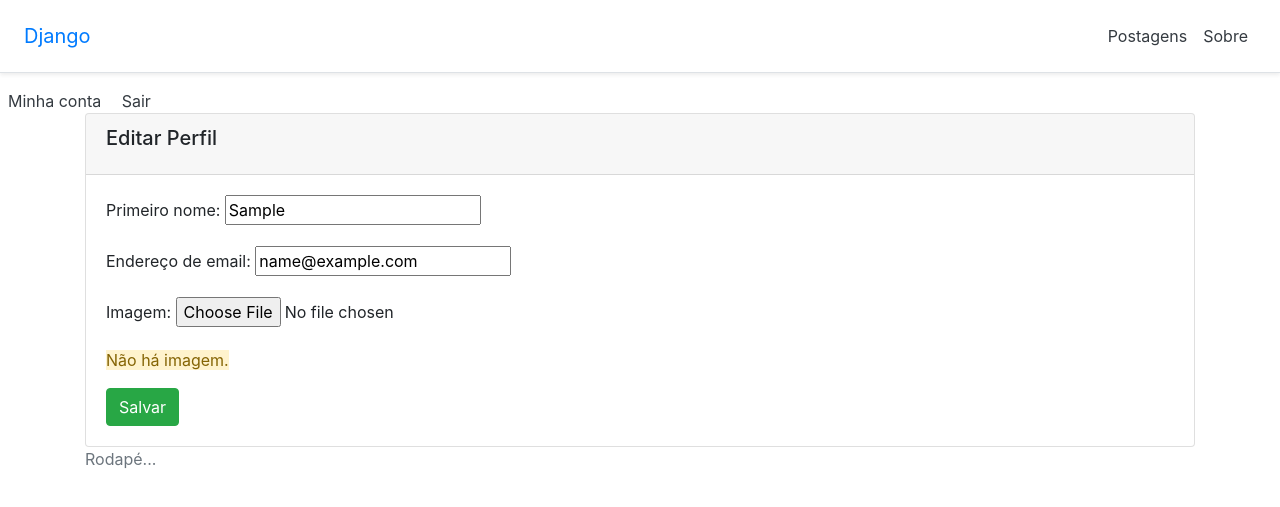
After one commit to AnaOliiveira/Django-blog, a Django app: page /account/1/edit in a window 1280 px wide. The commit adds this page. Shown: the top 507 px of the page. Run offline with Django 4.2, Linux system fonts and the light colour scheme; the visitor is signed in with stand-in values (Sample User, id 1); data comes from the database, SQL or seed files in the repository; parts of the project's set-up code (start-up, migrations or seed data) failed here and were passed over; some libraries are stand-ins or nearby versions.

Commit message:
Upload de arquivos - foto do perfil

```diff
--- a/accounts/models.py
+++ b/accounts/models.py
@@ -1,6 +1,18 @@
 from django.db import models
 from django.contrib.auth.models import AbstractUser
+import os
+from uuid import uuid4
+
+def safe_rename(instance, filename): # função para renomear o arquivo de forma segura
+  extension = filename.split('.')[-1]
+  filename = f'{uuid4().hex}.{extension}'
+  return os.path.join('images', filename)
 
 class CustomUser(AbstractUser): # herda o model User base padrão do Django
   data_nascimento = models.DateField("Data de Nascimento", null=True, blank=True)
   cpf = models.CharField("CPF", max_length=11, null=True, blank=True)
+  imagem = models.FileField(
+    upload_to=safe_rename,
+    default=None,
+    null=True
+  )
--- a/accounts/urls.py
+++ b/accounts/urls.py
@@ -5,4 +5,8 @@ urlpatterns = [
     views.AccountCreateView.as_view(),
     name="signup"
   ),
+  path('account/<int:pk>/edit',
+    views.AccountUpdateView.as_view(),
+    name="account_edit"
+  ),
 ]
--- a/accounts/views.py
+++ b/accounts/views.py
@@ -2,7 +2,8 @@ from django.shortcuts import render
 
 # Create your views here.
 
-from django.views.generic.edit import CreateView
+from django.views.generic.edit import CreateView, UpdateView
+from django.contrib.auth.mixins import LoginRequiredMixin
 from django.urls import reverse_lazy
 from django.contrib.auth.hashers import make_password # para criptografar a senha
 from django.contrib import messages
@@ -24,3 +25,22 @@ class AccountCreateView(CreateView):
     form.save()
     messages.success(self.request, self.success_message)
     return super(AccountCreateView, self).form_valid(form)
+
+class AccountUpdateView(LoginRequiredMixin, UpdateView):
+  model = User
+  template_name = 'accounts/user_form.html'
+  fields = ('first_name', 'email', 'imagem', ) # incluir os campos que deseja liberar a edição
+  success_url = reverse_lazy('posts_all') # rota para redirecionar após a edição
+  success_message = 'Perfil atualizado com sucesso!'
+
+  def get_queryset(self): # método que altera o objeto recuperado pela view
+    user_id = self.kwargs.get('pk') # recupera o argumento vindo na URL / rota
+    user = self.request.user # obtém o objeto usuário da sessão
+    if user is None or not user.is_authenticated or user_id != user.id:
+      return User.objects.none()
+
+    return User.objects.filter(id=user.id) # apenas o usuário do perfil logado pode editar
+
+  def form_valid(self, form): # executa quando os dados estiverem válidos
+    messages.success(self.request, self.success_message)
+    return super(AccountUpdateView, self).form_valid(form)
--- a/templates/_layout1.html
+++ b/templates/_layout1.html
@@ -30,6 +30,7 @@ com o mesmo conteúdo original herdado de _base.html
         </div>
     </main>
     {% if user.is_authenticated %} {# objeto user sempre está disponível nos templates #}
+        <a class="p-2 text-dark" href="{% url 'account_edit' pk=user.pk %}">Minha conta</a>
         <a class="p-2 text-dark" href="{% url 'logout' %}">Sair</a>
     {% else %}
         <a class="p-2 text-dark" href="{% url 'signup' %}">Cadastrar</a>
--- /dev/null
+++ b/templates/accounts/user_form.html
@@ -0,0 +1,23 @@
+{% extends '_layout1.html' %}
+{% block content %}
+<div class="card">
+  <div class="card-header">
+    <h5 class="card-title">Editar Perfil</h5>
+  </div>
+  <div class="card-body">
+    <form method="post" enctype="multipart/form-data"> {# obrigatório no upload #}
+      {% csrf_token %}
+      {{ form.as_p }}
+      <p>
+        {% if user.imagem.url is not None %}
+          <h5>Imagem atual:</h5>
+          <img src="{{ user.imagem.url }}" style="height: 150px;">
+        {% else %}
+          <span class="alert-warning">Não há imagem.</span>
+        {% endif %}
+      </p>
+      <button type="submit" class="btn btn-success">Salvar</button>
+    </form>
+  </div>
+</div>
+{% endblock %} {# fechar o bloco content #}
--- a/webapp/settings.py
+++ b/webapp/settings.py
@@ -146,3 +146,6 @@ LOGIN_REDIRECT_URL = '/admin'
 LOGOUT_REDIRECT_URL = '/admin'
 
 AUTH_USER_MODEL = 'accounts.CustomUser'
+
+MEDIA_URL = '/media/' # Caminho para servir os arquivos de mídia
+MEDIA_ROOT = os.path.join(BASE_DIR, 'files/') # Armazenamento dos arquivos
--- a/webapp/urls.py
+++ b/webapp/urls.py
@@ -17,6 +17,8 @@ Including another URLconf
 
 from django.contrib import admin
 from django.urls import path, include
+from django.conf import settings
+from django.conf.urls.static import static
 
 urlpatterns = [
     path('admin/', admin.site.urls),
@@ -24,3 +26,5 @@ urlpatterns = [
     path('', include('accounts.urls')), # rotas personalizadas como accounts/signup
     path('accounts/', include('django.contrib.auth.urls')), # rotas fornecidas pelo Django
 ]
+
+urlpatterns += static(settings.MEDIA_URL, document_root=settings.MEDIA_ROOT)
```
Also changed, not shown: accounts/migrations/0002_customuser_imagem.py (added), files/images/151c885e0f9f45159c35205bae17366b.jpg (added).
